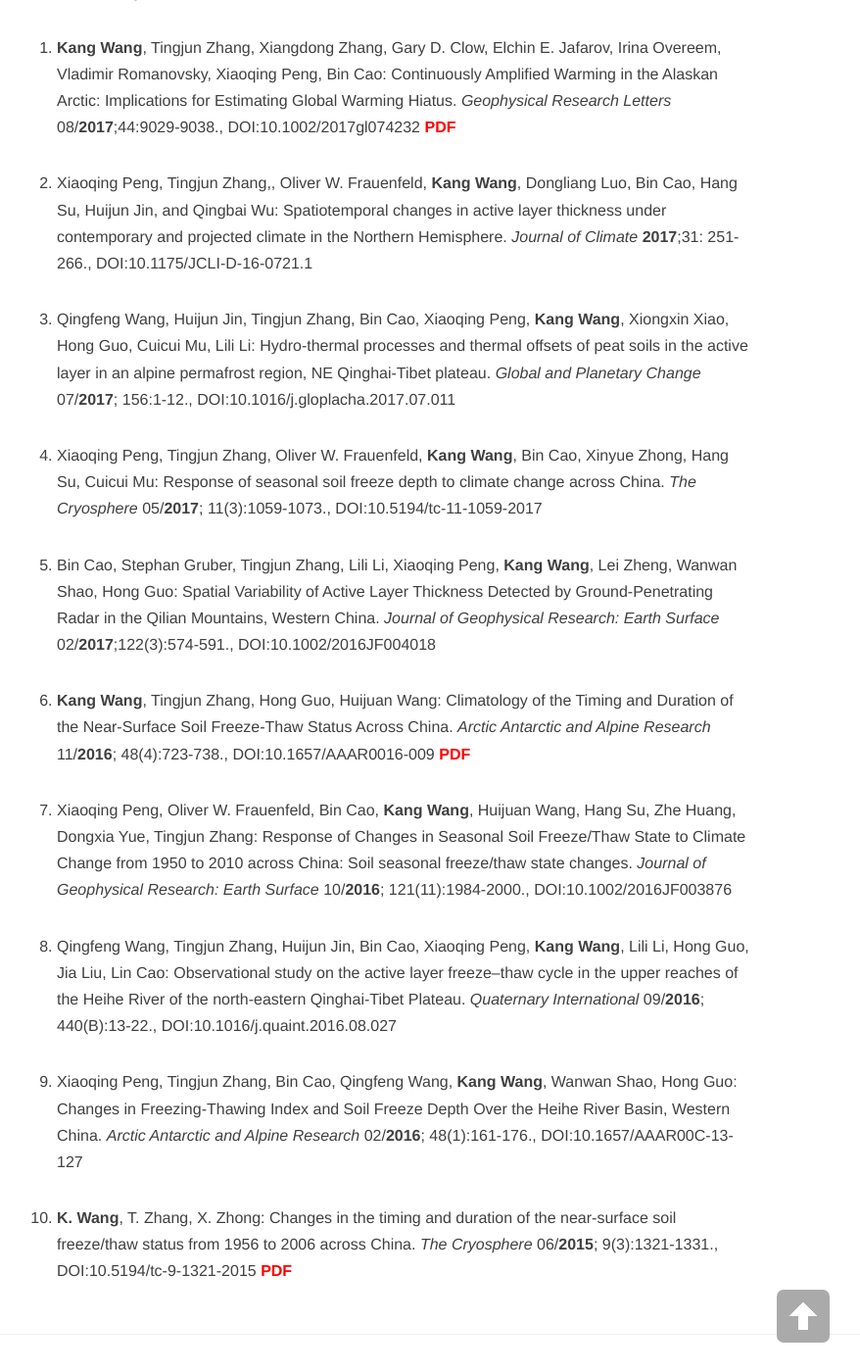
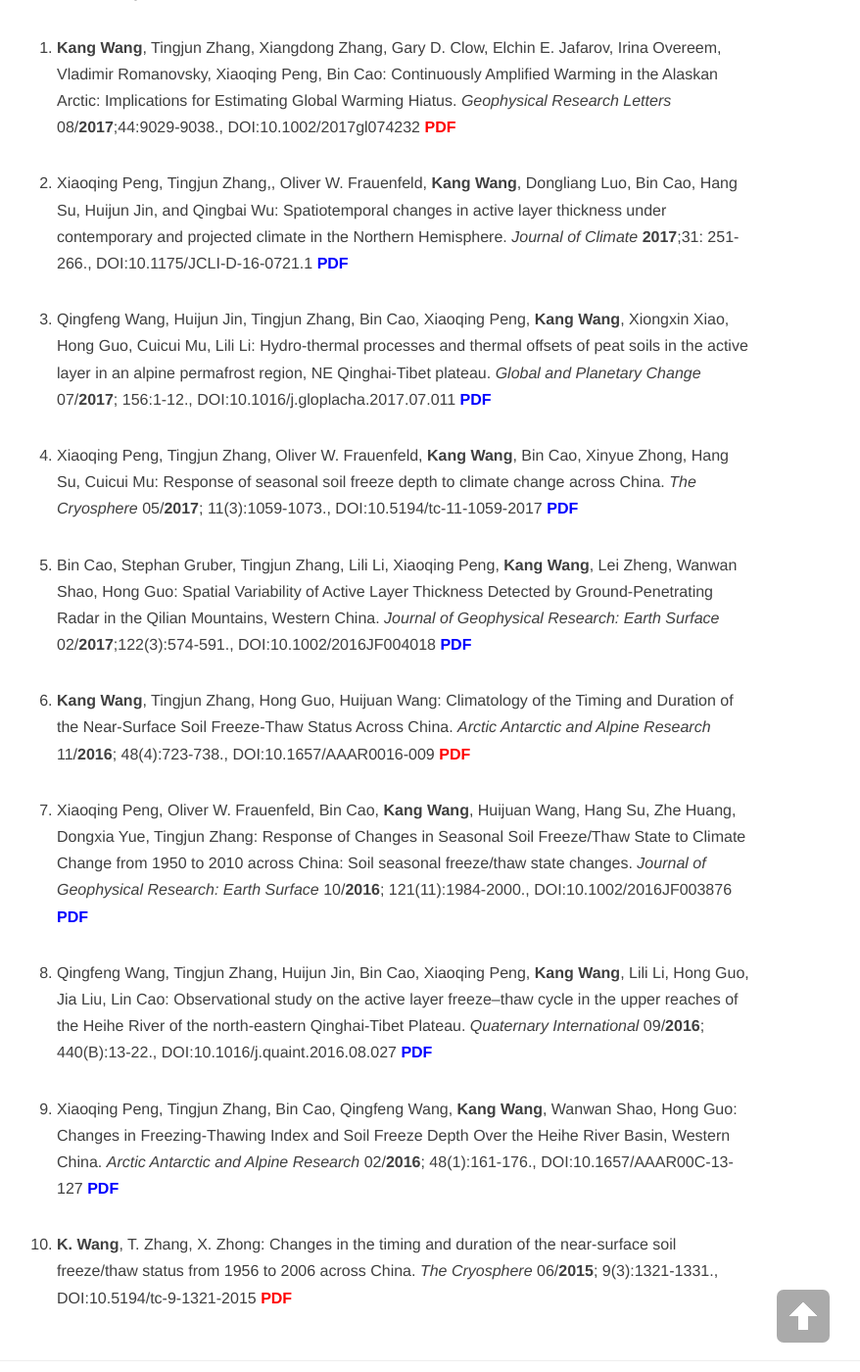
Before and after one commit to wk1984/wk1984.github.io, a Jekyll site: the page built from publication.md, in a window 1280 px wide and 1400 px high, scrolled down 522 px. Shown: the whole window at 98% size, without its empty margins (247-1125 px from the left). Built offline with Jekyll 4.4.1, drawn with Linux system fonts in a browser that asks for light colours; nearby versions of some CDN libraries.

Commit message:
update pdfs

```diff
--- a/publication.md
+++ b/publication.md
@@ -9,20 +9,20 @@ header-img: "img/top.png"
 
 1. **Kang Wang**, Tingjun Zhang, Xiangdong Zhang, Gary D. Clow, Elchin E. Jafarov, Irina Overeem, Vladimir Romanovsky, Xiaoqing Peng, Bin Cao: Continuously Amplified Warming in the Alaskan Arctic: Implications for Estimating Global Warming Hiatus. *Geophysical Research Letters* 08/**2017**;44:9029-9038., [DOI:10.1002/2017gl074232](https://doi.org/10.1002/2017gl074232) [<span style="color:red">**PDF**</span>](pdfs/Wang_et_al-2017-Geophysical_Research_Letters.pdf)
 
-1. Xiaoqing Peng, Tingjun Zhang,, Oliver W. Frauenfeld, **Kang Wang**, Dongliang Luo, Bin Cao, Hang Su, Huijun Jin, and Qingbai Wu: Spatiotemporal changes in active layer thickness under contemporary and projected climate in the Northern Hemisphere. *Journal of Climate* **2017**;31: 251-266., [DOI:10.1175/JCLI-D-16-0721.1](https://doi.org/10.1175/JCLI-D-16-0721.1)
+1. Xiaoqing Peng, Tingjun Zhang,, Oliver W. Frauenfeld, **Kang Wang**, Dongliang Luo, Bin Cao, Hang Su, Huijun Jin, and Qingbai Wu: Spatiotemporal changes in active layer thickness under contemporary and projected climate in the Northern Hemisphere. *Journal of Climate* **2017**;31: 251-266., [DOI:10.1175/JCLI-D-16-0721.1](https://doi.org/10.1175/JCLI-D-16-0721.1) [<span style="color:blue">**PDF**</span>](pdfs/jcli-d-16-0721.1.pdf)
 
-1. Qingfeng Wang, Huijun Jin, Tingjun Zhang, Bin Cao, Xiaoqing Peng, **Kang Wang**, Xiongxin Xiao, Hong Guo, Cuicui Mu, Lili Li: Hydro-thermal processes and thermal offsets of peat soils in the active layer in an alpine permafrost region, NE Qinghai-Tibet plateau. *Global and Planetary Change* 07/**2017**; 156:1-12., [DOI:10.1016/j.gloplacha.2017.07.011](https://doi.org/10.1016/j.gloplacha.2017.07.011)
+1. Qingfeng Wang, Huijun Jin, Tingjun Zhang, Bin Cao, Xiaoqing Peng, **Kang Wang**, Xiongxin Xiao, Hong Guo, Cuicui Mu, Lili Li: Hydro-thermal processes and thermal offsets of peat soils in the active layer in an alpine permafrost region, NE Qinghai-Tibet plateau. *Global and Planetary Change* 07/**2017**; 156:1-12., [DOI:10.1016/j.gloplacha.2017.07.011](https://doi.org/10.1016/j.gloplacha.2017.07.011) [<span style="color:blue">**PDF**</span>](pdfs/1-s2.0-S0921818116305161-main.pdf)
 
-1. Xiaoqing Peng, Tingjun Zhang, Oliver W. Frauenfeld, **Kang Wang**, Bin Cao, Xinyue Zhong, Hang Su, Cuicui Mu: Response of seasonal soil freeze depth to climate change across China. *The Cryosphere* 05/**2017**; 11(3):1059-1073., [DOI:10.5194/tc-11-1059-2017](https://doi.org/10.5194/tc-11-1059-2017)
+1. Xiaoqing Peng, Tingjun Zhang, Oliver W. Frauenfeld, **Kang Wang**, Bin Cao, Xinyue Zhong, Hang Su, Cuicui Mu: Response of seasonal soil freeze depth to climate change across China. *The Cryosphere* 05/**2017**; 11(3):1059-1073., [DOI:10.5194/tc-11-1059-2017](https://doi.org/10.5194/tc-11-1059-2017) [<span style="color:blue">**PDF**</span>](pdfs/tc-11-1059-2017.pdf)
 
-1. Bin Cao, Stephan Gruber, Tingjun Zhang, Lili Li, Xiaoqing Peng, **Kang Wang**, Lei Zheng, Wanwan Shao, Hong Guo: Spatial Variability of Active Layer Thickness Detected by Ground-Penetrating Radar in the Qilian Mountains, Western China. *Journal of Geophysical Research: Earth Surface* 02/**2017**;122(3):574-591., [DOI:10.1002/2016JF004018](https://doi.org/10.1002/2016JF004018)
+1. Bin Cao, Stephan Gruber, Tingjun Zhang, Lili Li, Xiaoqing Peng, **Kang Wang**, Lei Zheng, Wanwan Shao, Hong Guo: Spatial Variability of Active Layer Thickness Detected by Ground-Penetrating Radar in the Qilian Mountains, Western China. *Journal of Geophysical Research: Earth Surface* 02/**2017**;122(3):574-591., [DOI:10.1002/2016JF004018](https://doi.org/10.1002/2016JF004018) [<span style="color:blue">**PDF**</span>](pdfs/Cao_et_al-2017-Journal_of_Geophysical_Research__Earth_Surface.pdf)
 
 1. **Kang Wang**, Tingjun Zhang, Hong Guo, Huijuan Wang: Climatology of the Timing and Duration of the Near-Surface Soil Freeze-Thaw Status Across China. *Arctic Antarctic and Alpine Research* 11/**2016**; 48(4):723-738., [DOI:10.1657/AAAR0016-009](https://doi.org/10.1657/AAAR0016-009) [<span style="color:red">**PDF**</span>](pdfs/aaar0016-009.pdf)
 
-1. Xiaoqing Peng, Oliver W. Frauenfeld, Bin Cao, **Kang Wang**, Huijuan Wang, Hang Su, Zhe Huang, Dongxia Yue, Tingjun Zhang: Response of Changes in Seasonal Soil Freeze/Thaw State to Climate Change from 1950 to 2010 across China: Soil seasonal freeze/thaw state changes. *Journal of Geophysical Research: Earth Surface* 10/**2016**; 121(11):1984-2000., [DOI:10.1002/2016JF003876](https://doi.org/10.1002/2016JF003876)
+1. Xiaoqing Peng, Oliver W. Frauenfeld, Bin Cao, **Kang Wang**, Huijuan Wang, Hang Su, Zhe Huang, Dongxia Yue, Tingjun Zhang: Response of Changes in Seasonal Soil Freeze/Thaw State to Climate Change from 1950 to 2010 across China: Soil seasonal freeze/thaw state changes. *Journal of Geophysical Research: Earth Surface* 10/**2016**; 121(11):1984-2000., [DOI:10.1002/2016JF003876](https://doi.org/10.1002/2016JF003876) [<span style="color:blue">**PDF**</span>](pdfs/Peng_et_al-2016-Journal_of_Geophysical_Research__Earth_Surface.pdf)
 
-1. Qingfeng Wang, Tingjun Zhang, Huijun Jin, Bin Cao, Xiaoqing Peng, **Kang Wang**, Lili Li, Hong Guo, Jia Liu, Lin Cao: Observational study on the active layer freeze–thaw cycle in the upper reaches of the Heihe River of the north-eastern Qinghai-Tibet Plateau. *Quaternary International* 09/**2016**; 440(B):13-22., [DOI:10.1016/j.quaint.2016.08.027](https://doi.org/10.1016/j.quaint.2016.08.027)
+1. Qingfeng Wang, Tingjun Zhang, Huijun Jin, Bin Cao, Xiaoqing Peng, **Kang Wang**, Lili Li, Hong Guo, Jia Liu, Lin Cao: Observational study on the active layer freeze–thaw cycle in the upper reaches of the Heihe River of the north-eastern Qinghai-Tibet Plateau. *Quaternary International* 09/**2016**; 440(B):13-22., [DOI:10.1016/j.quaint.2016.08.027](https://doi.org/10.1016/j.quaint.2016.08.027) [<span style="color:blue">**PDF**</span>](pdfs/1-s2.0-S1040618215300185-main.pdf)
 
-1. Xiaoqing Peng, Tingjun Zhang, Bin Cao, Qingfeng Wang, **Kang Wang**, Wanwan Shao, Hong Guo: Changes in Freezing-Thawing Index and Soil Freeze Depth Over the Heihe River Basin, Western China. *Arctic Antarctic and Alpine Research* 02/**2016**; 48(1):161-176., [DOI:10.1657/AAAR00C-13-127](https://doi.org/10.1657/AAAR00C-13-127)
+1. Xiaoqing Peng, Tingjun Zhang, Bin Cao, Qingfeng Wang, **Kang Wang**, Wanwan Shao, Hong Guo: Changes in Freezing-Thawing Index and Soil Freeze Depth Over the Heihe River Basin, Western China. *Arctic Antarctic and Alpine Research* 02/**2016**; 48(1):161-176., [DOI:10.1657/AAAR00C-13-127](https://doi.org/10.1657/AAAR00C-13-127) [<span style="color:blue">**PDF**</span>](pdfs/aaar00c-13-127.pdf)
 
 1. **K. Wang**, T. Zhang, X. Zhong: Changes in the timing and duration of the near-surface soil freeze/thaw status from 1956 to 2006 across China. *The Cryosphere* 06/**2015**; 9(3):1321-1331., [DOI:10.5194/tc-9-1321-2015](https://doi.org/10.5194/tc-9-1321-2015) [<span style="color:red">**PDF**</span>](pdfs/tc-9-1321-2015.pdf)
```
Also changed, not shown: 8 other files.
